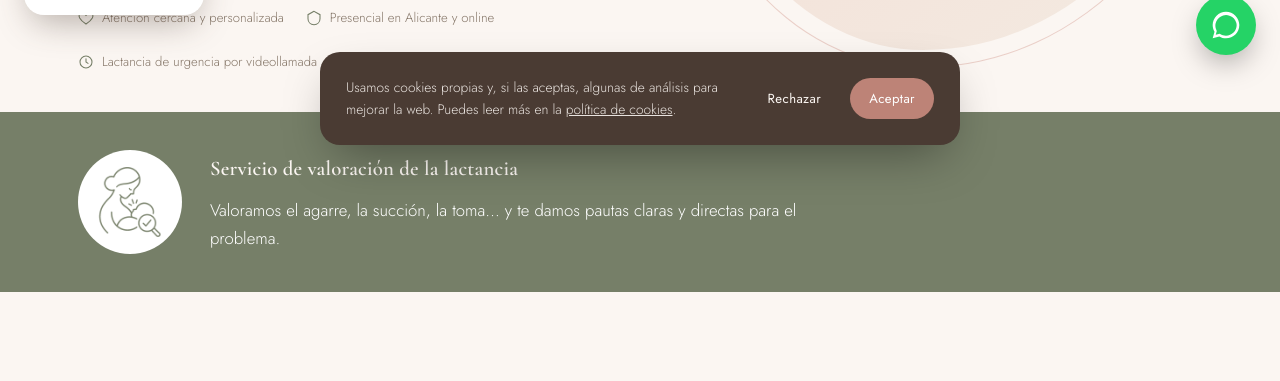
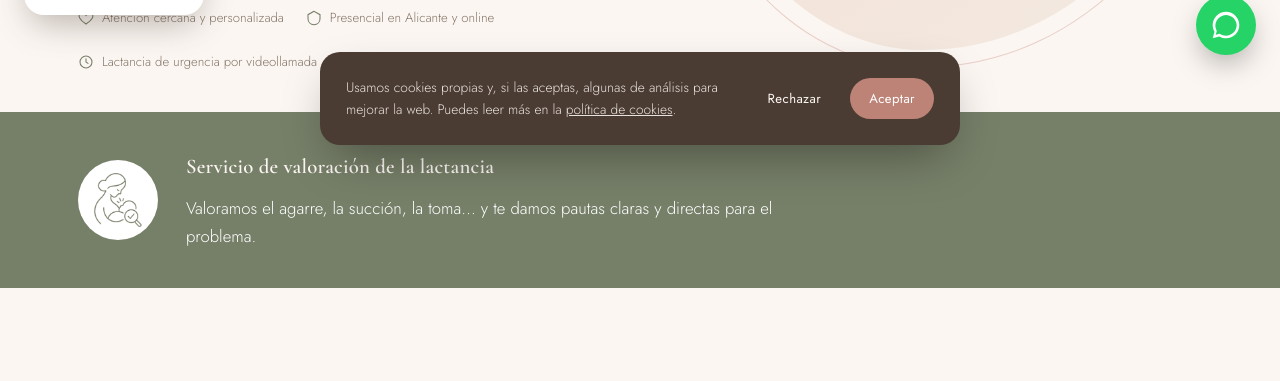
Before and after one commit to alvarolavila/mariaperez-lactancia, a plain HTML site: page index.html in a window 1280 px wide. Shown: the part 635-1016 px from the top of the page. Drawn offline with nearby package versions, Linux system fonts and the light colour scheme.

Commit message:
Franja verde: icono más pequeño
Co-Authored-By: Claude Sonnet 5.5 <noreply@anthropic.com>
Claude-Session: https://claude.ai/code/session_01MFN1MgeGtVF6Etrwt6TfYo

```diff
--- a/css/style.css
+++ b/css/style.css
@@ -263,8 +263,8 @@ section{ padding:96px 0; }
 .urgent-band.band-services .container{ flex-direction:row; flex-wrap:nowrap; align-items:center; text-align:left; justify-content:flex-start; gap:28px; }
 .band-copy{ display:flex; flex-direction:column; gap:6px; }
 @media (max-width:640px){ .urgent-band.band-services .container{ flex-direction:column; align-items:flex-start; gap:14px; } }
-.band-valoracion-icon{ width:104px; height:104px; border-radius:50%; background:#fff; display:flex; align-items:center; justify-content:center; flex-shrink:0; }
-.band-valoracion-icon img{ width:auto; height:70px; max-width:70px; object-fit:contain; display:block; }
+.band-valoracion-icon{ width:80px; height:80px; border-radius:50%; background:#fff; display:flex; align-items:center; justify-content:center; flex-shrink:0; }
+.band-valoracion-icon img{ width:auto; height:54px; max-width:54px; object-fit:contain; display:block; }
 .band-title{ color:#fff; font-size:1.5rem; margin:0; }
 .urgent-band.band-services .band-lead{ color:#fff; margin:0; max-width:62ch; }
 
```
